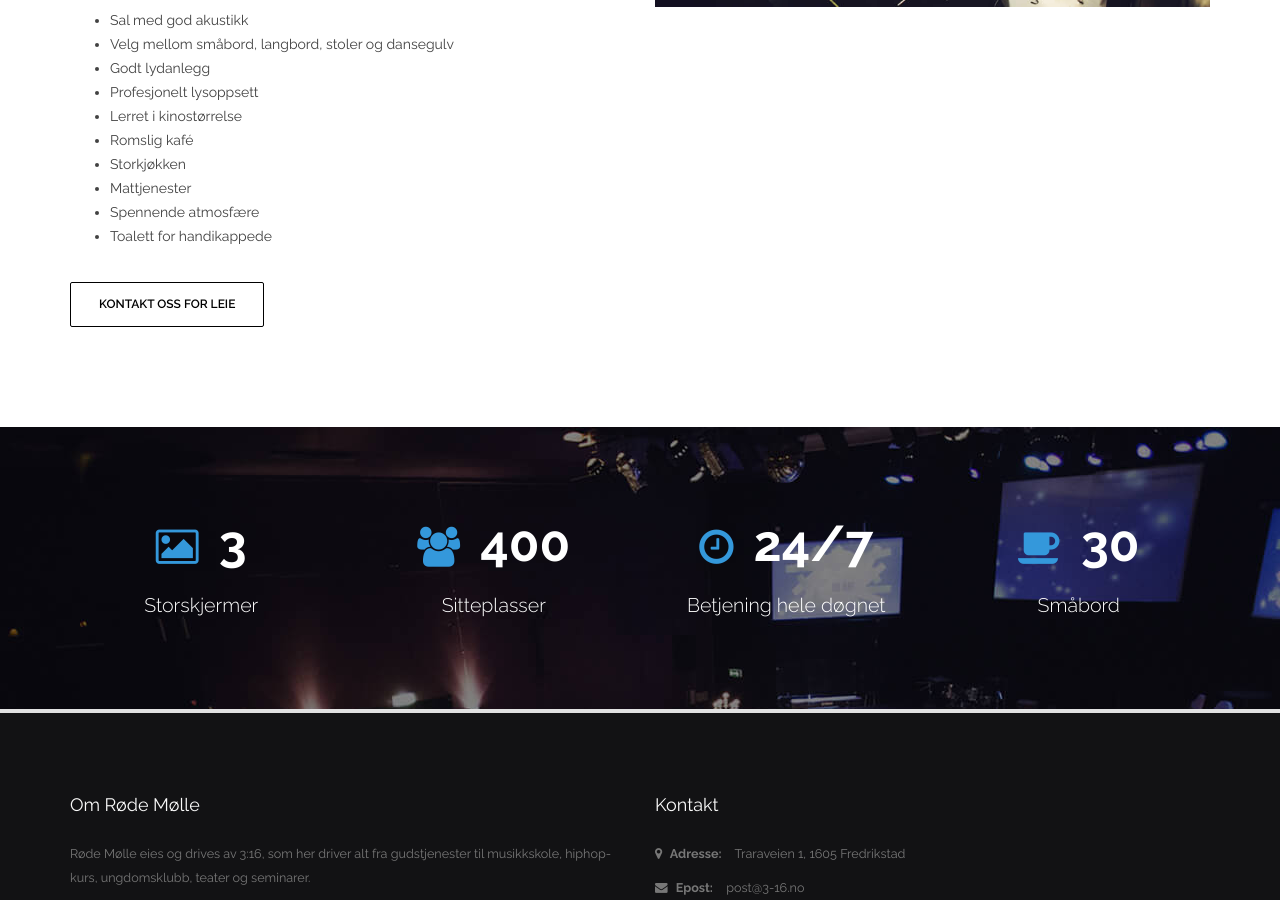
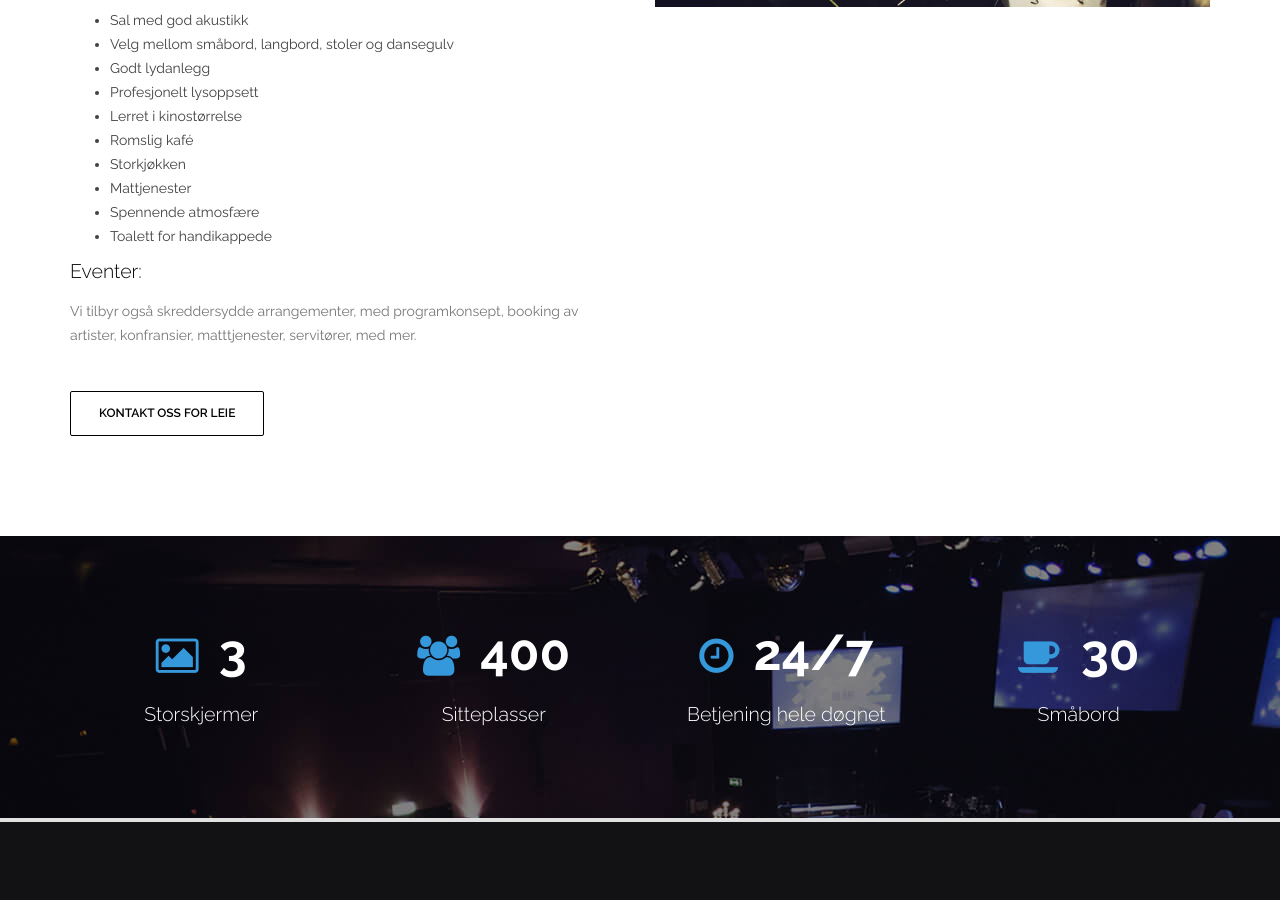
Before and after one commit to perandre/rodemolle, a Jekyll site: the page built from om/index.html, in a window 1280 px wide and 900 px high, scrolled down 584 px. Built offline with Jekyll 4.4.1, drawn with Linux system fonts in a browser that asks for light colours; nearby versions of some CDN libraries; library files that are not in the unit come from our copies; comment, search, counter and statistics services are not loaded.

Commit message:
About events

```diff
--- a/om/index.html
+++ b/om/index.html
@@ -34,6 +34,10 @@ layout: default
               <li>Spennende atmosfære</li>
               <li>Toalett for handikappede</li>
             </ul>
+            <h4>
+              Eventer:
+            </h4>
+            <p>Vi tilbyr også skreddersydde arrangementer, med programkonsept, booking av artister, konfransier, matttjenester, servitører, med mer.</p>
             <br>
             <p><a href="/kontakt" class="btn border-black btn-lg">Kontakt oss for leie</a></p>
         </div>
```
